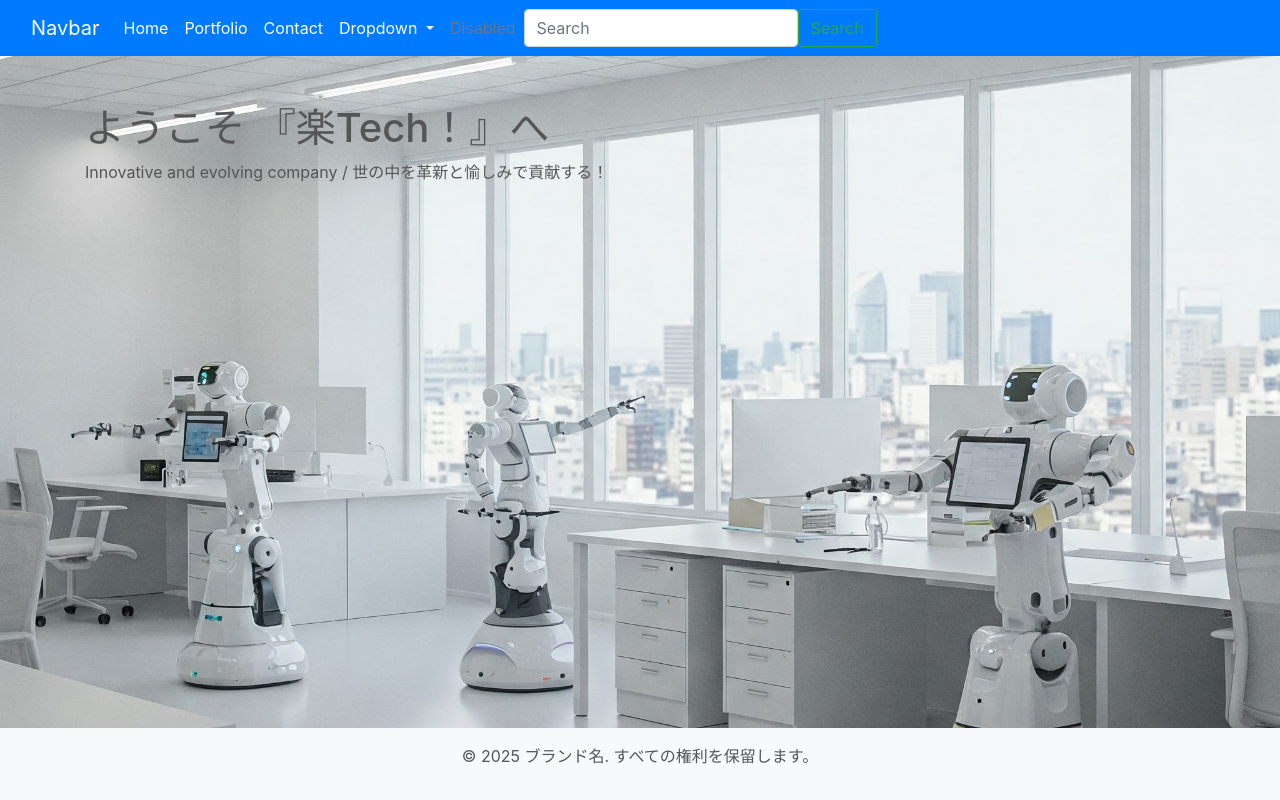
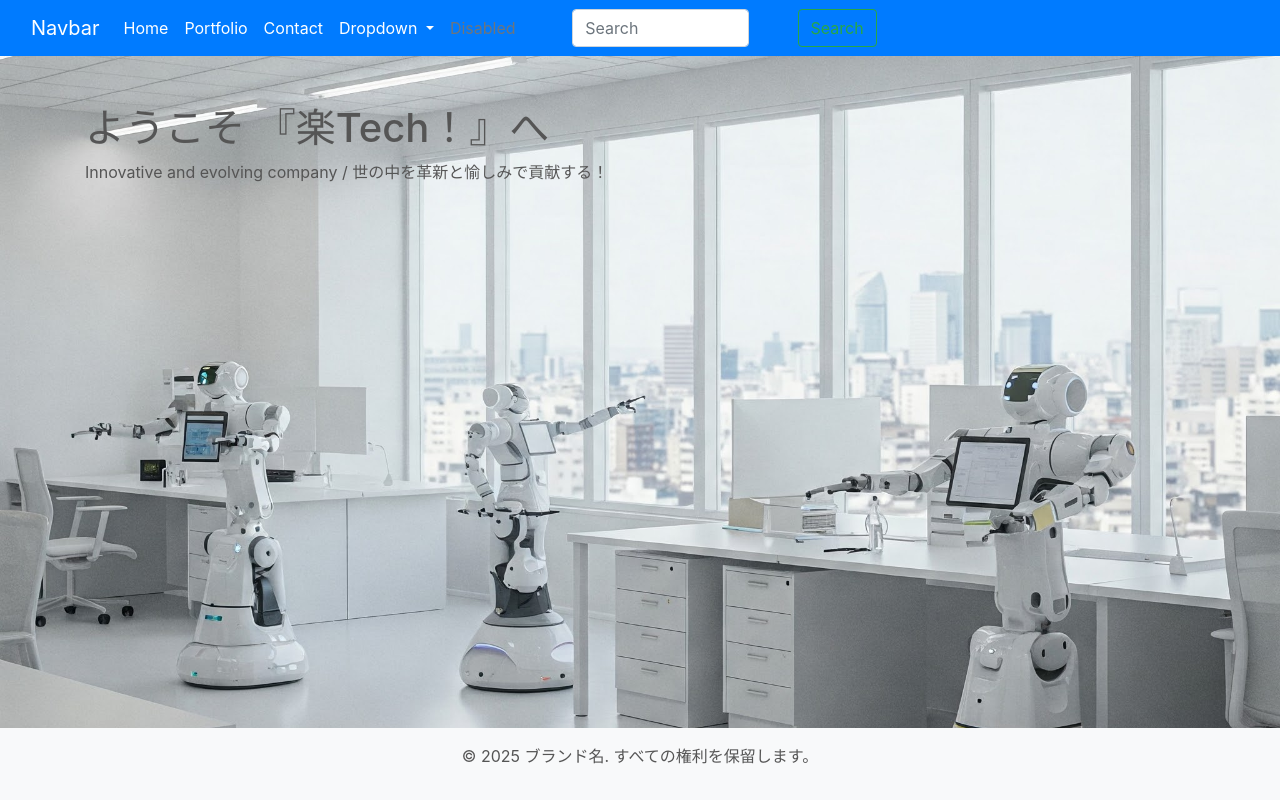
Before and after one commit to studying-program/rakutech_jp, a website: page src/index.html in a window 1280 px wide. Drawn offline with nearby package versions, Linux system fonts and the light colour scheme.

Commit message:
入力箇所を半分OK

```diff
--- a/src/css/styles.css
+++ b/src/css/styles.css
@@ -50,3 +50,5 @@ h1 {
 footer {
     margin-top: auto;
 }
+
+.card-container {    display: flex;    justify-content: space-between;    flex-wrap: wrap;    gap: 1rem;}.card {    flex: 1 1 calc(25% - 1rem);    box-sizing: border-box;    display: flex;    flex-direction: column;}.card-body {    display: flex;    flex-direction: column;    flex-grow: 1;}.card-body .btn {    margin-top: auto;}form .form-control {    max-width: 50%; /* 幅を半分に設定 */    margin: 0 auto; /* 中央に配置 */}
```
